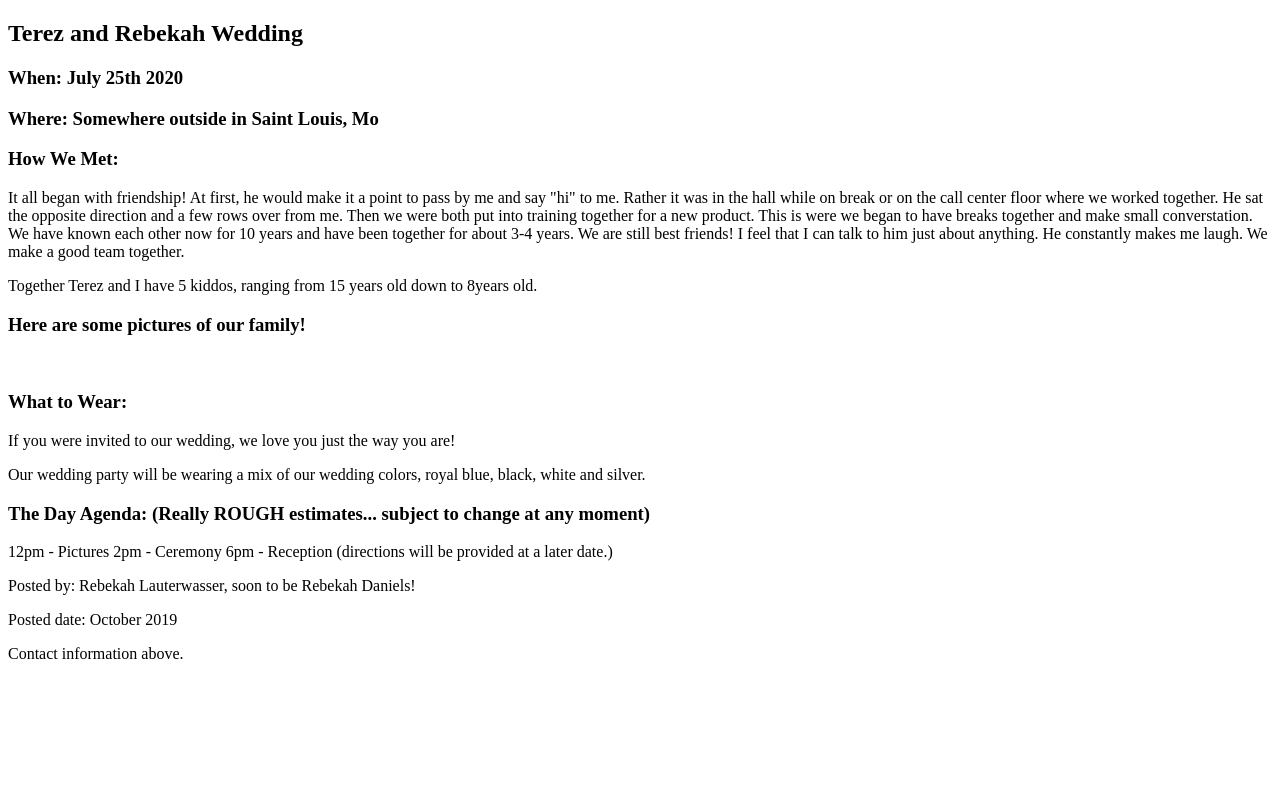
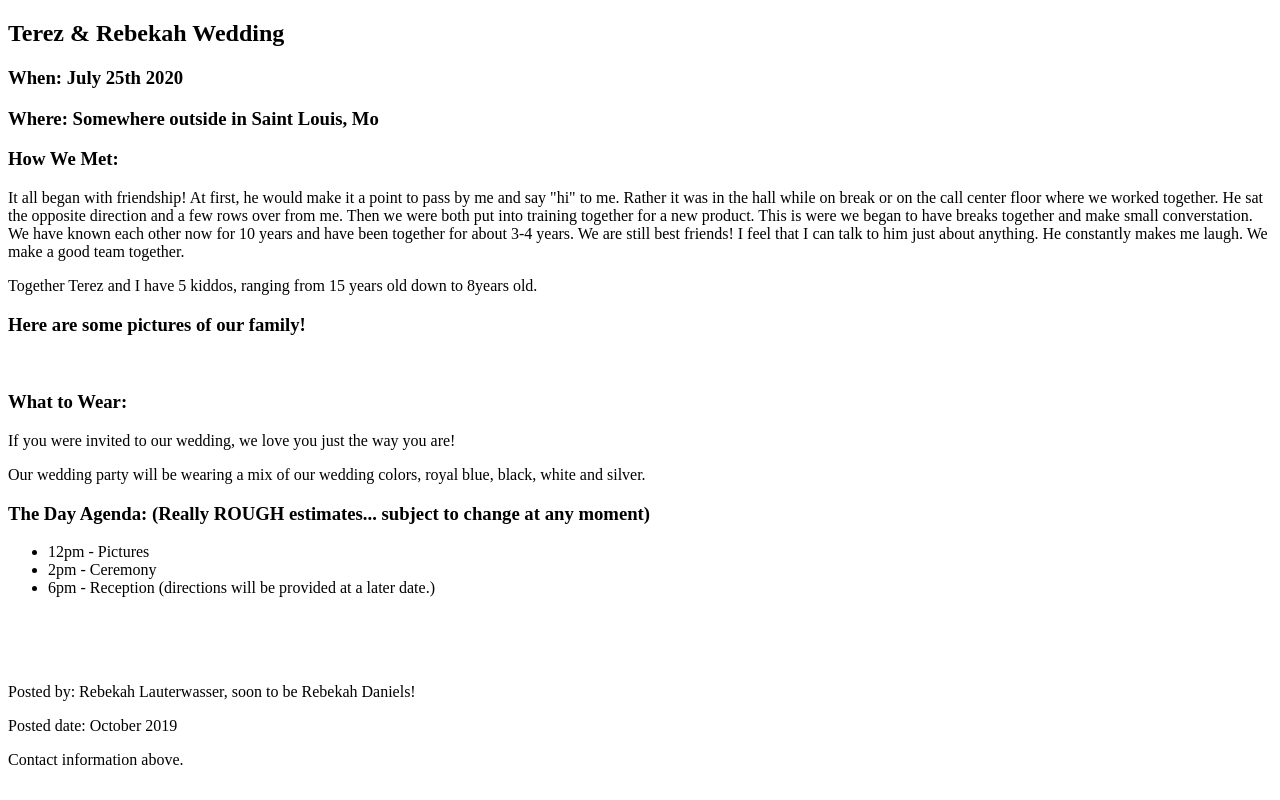
Before and after one commit to Rebekah-L/html-me-something, a plain HTML site: page index.html in a window 1280 px wide. Drawn offline with Linux system fonts and the light colour scheme.

Commit message:
some more changes

```diff
--- a/index.html
+++ b/index.html
@@ -1,13 +1,13 @@
 <!DOCTYPE html>
 <html>
     <head>
-        <title>Terez & Rebekah July2020</title>
+        <title>Terez &amp; Rebekah July2020</title>
 
     </head>
     <body>
         <article>
             <header>
-                <h1>Terez and Rebekah Wedding</h1>
+                <h1>Terez &amp; Rebekah Wedding</h1>
                 <h3>When: July 25th 2020</h3>
                 <h3>Where: Somewhere outside in Saint Louis, Mo</h3>
             </header>
@@ -34,17 +34,20 @@
             </article>
             <article>
                 <h3>The Day Agenda: (Really ROUGH estimates... subject to change at any moment) </h3>
-                <p>
-                    12pm - Pictures
-                    2pm - Ceremony
-                    6pm - Reception (directions will be provided at a later date.)
-                </p>
+                <ul>
+                    <li>12pm - Pictures</li>
+                    <li>2pm - Ceremony</li>
+                    <li>6pm - Reception (directions will be provided at a later date.)</li>
+                </ul>
             </article>
         </main>
-        <footer>
+    </body>
+    <br>
+    <br>
+    <br>
+    <footer>
             <p>Posted by: Rebekah Lauterwasser, soon to be Rebekah Daniels!</p>
             <p>Posted date: October 2019</p>
             <p>Contact information above.</p>
         </footer>
-    </body>
 </html>
```
